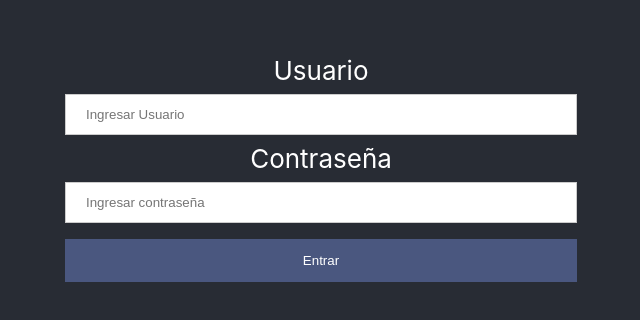
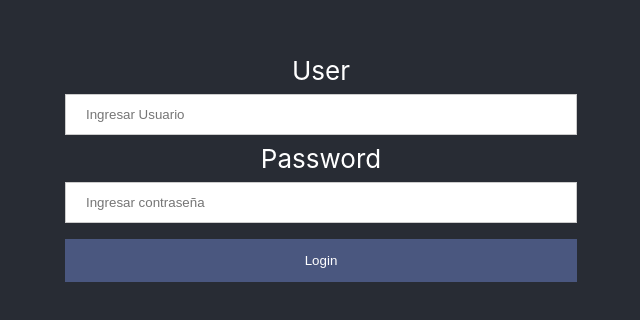
Before and after one commit to ndazeo/nogal, a React (Create React App) app: page / in a window 1280 px wide. Shown: the part 228-548 px from the top of the page, without its empty margins (319-959 px from the left). Built offline with nearby package versions, Linux system fonts and the light colour scheme.

Commit message:
Login in english

```diff
--- a/src/Screens/Login.js
+++ b/src/Screens/Login.js
@@ -29,18 +29,18 @@ const Login = (props) => {
     <div className="contenedor">
       <div className="formulario loginForm">
 
-        <label for="email">Usuario</label>
+        <label for="email">User</label>
         <input ref={user} onChange={clearError} type="text" placeholder="Ingresar Usuario" />
 
-        <label for="password">Contraseña</label>
+        <label for="password">Password</label>
         <input ref={pass} onChange={clearError} type="password" placeholder="Ingresar contraseña" />
 
         <div className="form-group">
-          <button onClick={loginHandler} >Entrar</button>
+          <button onClick={loginHandler} >Login</button>
           {
             error ?
               <div className="errorMsg">
-                <p>Usuario o contraseña incorrecto!</p>
+                <p>Wrong user or password!</p>
               </div>
               :
               <div></div>
```
